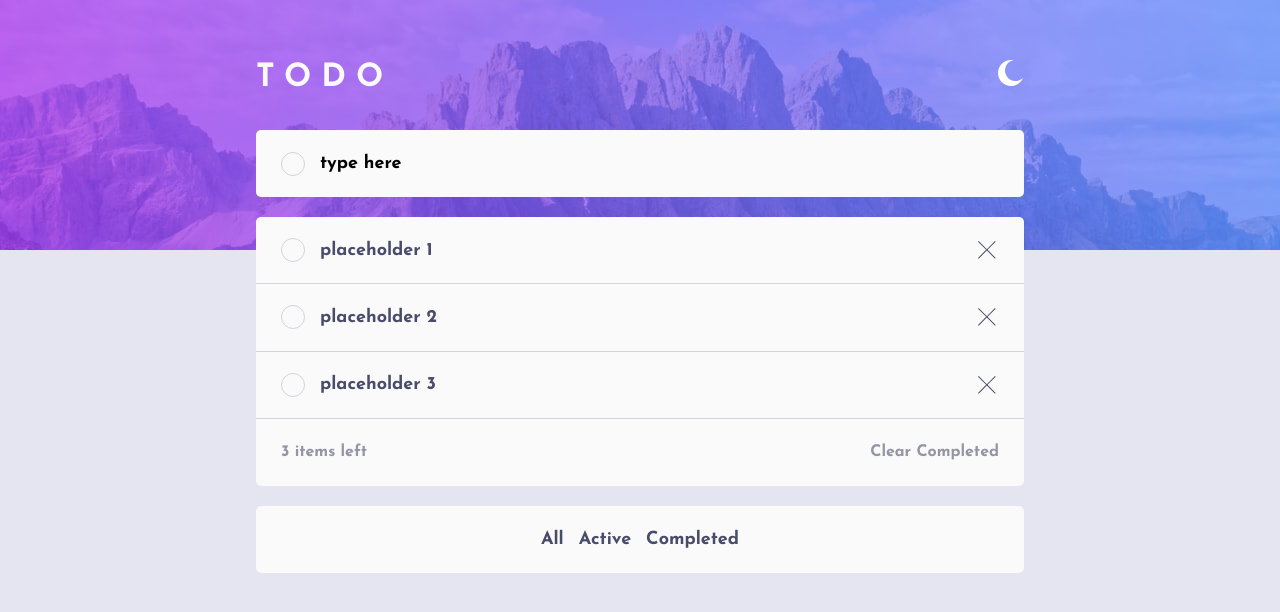
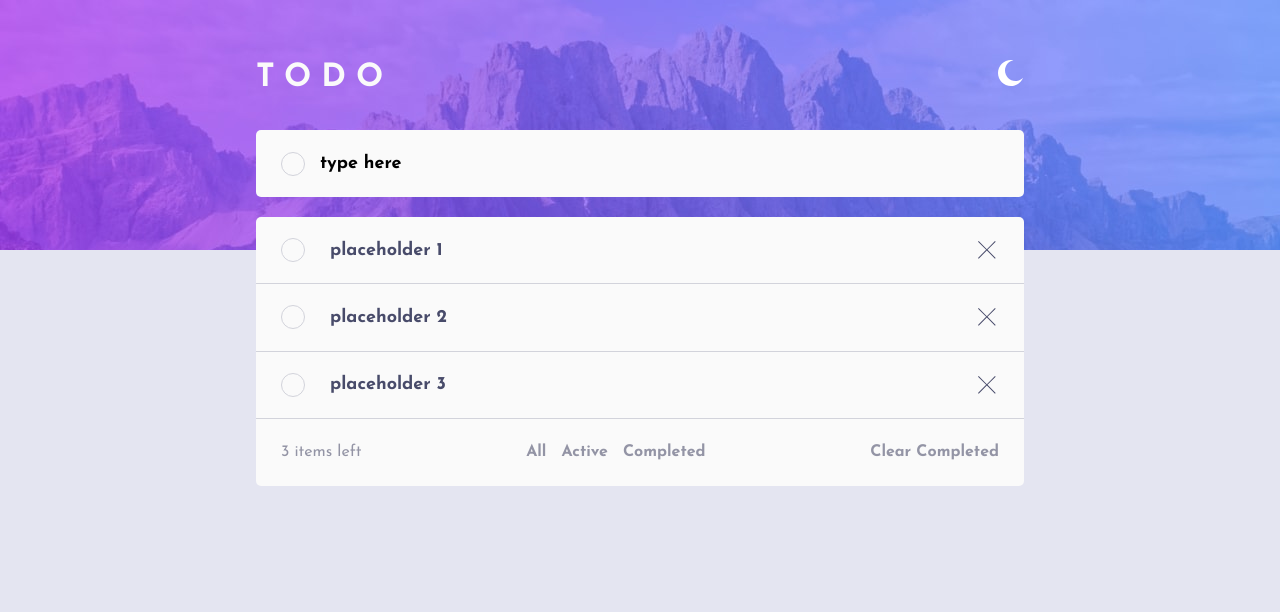
Before and after one commit to nysezgin/to-do-list, a React (Create React App) app: page / in a window 1280 px wide. Shown: the top 612 px of the page. Built offline with nearby package versions, Linux system fonts and the light colour scheme.

Commit message:
desktop view
replaced some buttons in desktop view

```diff
--- a/src/App.scss
+++ b/src/App.scss
@@ -93,9 +93,11 @@ header {
   background-position: center;
   background-size: cover;
   z-index: -1;
+  @include tablet {
+    background: url("./components/images/bg-desktop-light.jpg");
+  }
   @include desktop {
     padding: 60px 20%;
-    background: url("./components/images/bg-desktop-light.jpg");
   }
 }
 
@@ -142,6 +144,9 @@ main {
   color: $very-dark-grayish-blue;
   border-bottom: 1px solid $light-grayish-blue;
   @extend %todo-row;
+  @include desktop {
+    column-gap: 25px;
+  }
 }
 
 .todo__icon {
@@ -164,12 +169,24 @@ main {
   @extend %todo-row;
 }
 
+.todo-helper__items-left {
+  font-weight: 400;
+}
+
 // Show Todo
 
 .show-todo {
   display: flex;
   justify-content: center;
   border-radius: $border-radius-standard;
+  color: $dark-grayish-blue;
+  @extend %todo-row;
+  @include desktop {
+    padding: 0;
+    min-height: auto;
+  }
+}
+
+.show-todo__button:hover {
   color: $very-dark-grayish-blue;
-  @extend %todo-row;
 }
--- a/src/components/Main.js
+++ b/src/components/Main.js
@@ -1,14 +1,28 @@
-import React from "react";
+import React, {useState, useEffect} from "react";
 import CreateTodo from "./main/CreateTodo";
 import ShowTodo from "./main/ShowTodo";
 import TodoList from "./main/TodoList";
 
 export default function Main() {
+const [size, setSize] = useState(window.innerWidth);
+
+const checkSize = () => {
+  setSize(window.innerWidth);
+};
+
+const isDesktop = size >= 1024;
+
+useEffect(() => {
+    window.addEventListener("resize", checkSize);
+  return () => {
+    window.removeEventListener("resize", checkSize);
+  }
+}, [])
   return (
     <main>
       <CreateTodo />
-      <TodoList />
-      <ShowTodo />
+      <TodoList isDesktop={isDesktop} />
+      {!isDesktop && <ShowTodo />}
     </main>
   );
 }
--- a/src/components/main/ListHelper.js
+++ b/src/components/main/ListHelper.js
@@ -1,9 +1,11 @@
 import React from 'react'
+import ShowTodo from './ShowTodo'
 
-export default function ListHelper({itemsLeft}) {
+export default function ListHelper({itemsLeft, isDesktop}) {
     return (
         <div className="todo-helper">
             <p className="todo-helper__items-left">{itemsLeft + " items left"}</p>
+            {isDesktop && <ShowTodo />}
             <button type="button" className="todo-helper__clear-button">Clear Completed</button>
         </div>
     )
--- a/src/components/main/TodoList.js
+++ b/src/components/main/TodoList.js
@@ -2,13 +2,13 @@ import React from 'react'
 import SingleTodo from "../main/SingleTodo";
 import ListHelper from './ListHelper';
 
-export default function TodoList() {
+export default function TodoList({isDesktop}) {
     return (
       <div className="todo-container">
         <SingleTodo text={"placeholder 1"} />
         <SingleTodo text={"placeholder 2"} />
         <SingleTodo text={"placeholder 3"} />
-        <ListHelper itemsLeft={3} />
+        <ListHelper itemsLeft={3} isDesktop={isDesktop} />
       </div>
     );
 }
```
